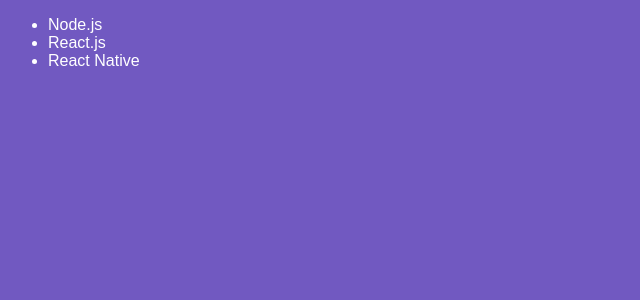
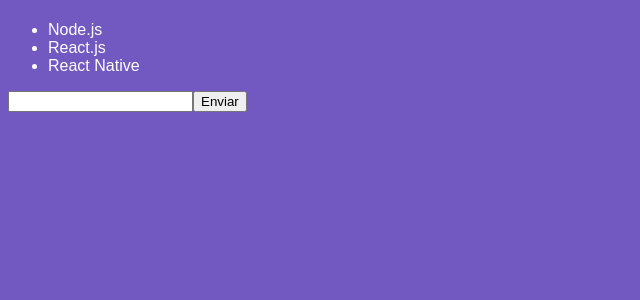
Before and after one commit to luanbrandao/rocketseat_react, a React app: page / in a window 1280 px wide. Shown: the top 300 px of the page, without its empty margins (0-640 px from the left). Built offline with nearby package versions, Linux system fonts and the light colour scheme.

Commit message:
Estado & Imutabilidade

```diff
--- a/src/components/TechList.js
+++ b/src/components/TechList.js
@@ -3,6 +3,7 @@
 class TechList extends Component {
 
   state =  {
+    newTech: '',
     techs: [
       'Node.js',
       'React.js',
@@ -10,14 +11,37 @@
     ]
   };
 
+  handleInputChande = e => {
+    console.log(e.target.value)
+    this.setState( { newTech: e.target.value})
+  }
+
+  handleSubmit = e => {
+      e.preventDefault()
+      console.log(this.state.newTech)
+      this.setState( {techs : [...this.state.techs , this.state.newTech ],
+        newTech: ''
+      } )
+  }
+
   render(){
     console.log(this.state);
     return (
+      <>
+
+      <h1>{this.state.newTech}</h1>
+      <form onSubmit={this.handleSubmit}>
       <ul>
-        <li>Node.js</li>
-        <li>React.js</li>
-        <li>React Native</li>
+        { this.state.techs.map( tech => <li key={tech}>{tech}</li>) }
       </ul>
+      <input
+      type="text"
+      onChange={this.handleInputChande}
+      value={this.state.newTech}/>
+      <button type="submit">Enviar</button>
+      </form>
+
+      </>
     );
   }
 }
```
